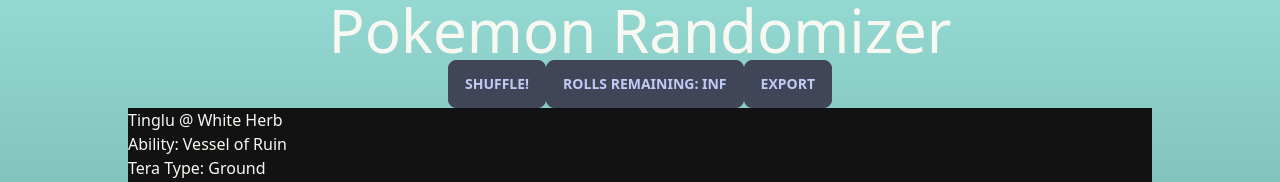
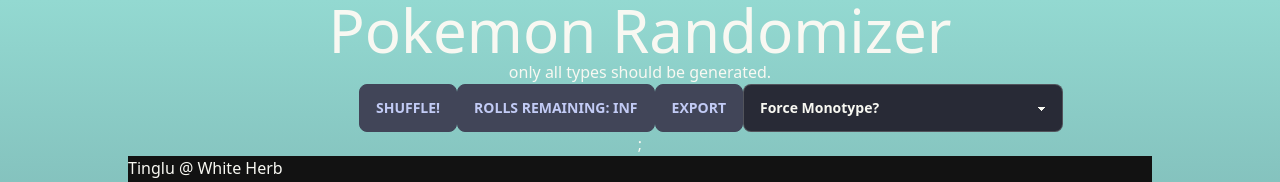
Before and after one commit to manski117/pokemon-team-randomizer, a Next.js app: page / in a window 1280 px wide. Shown: the top 182 px of the page. Built offline with nearby package versions, Linux system fonts and the light colour scheme.

Commit message:
Add monotype functionality

```diff
--- a/src/pages/index.tsx
+++ b/src/pages/index.tsx
@@ -7,6 +7,7 @@
 import { getRandomPokemon } from "./api/functions/random";
 //import data
 import { RandomSetsSV } from "./api/data/randomSetsSV";
+import { Pokedex } from "./api/data/pokedex";
 //interfaces
 import {
   BattlePokemon,
@@ -56,6 +57,7 @@
   );
   const [rollsLeft, setRollsLeft] = React.useState(3);
   const [limitRolls, setLimitRolls] = React.useState(false);
+  const [monotype, setMonotype] = React.useState<string>('all');
 
 
   let stagedTeam = { ...team };
@@ -287,11 +289,31 @@
           pokeObj = getRandomPokemon(RandomSetsSV as any);
           //@ts-ignore
           //pokeObj will not be locked-in until all these conditions are met
-        } while (teamArr.includes(pokeObj.species) || itemArr.includes(pokeObj.item));
+        } while (teamArr.includes(pokeObj.species) || itemArr.includes(pokeObj.item) || !(checkType(Pokedex, pokeObj.species, monotype)));
       }
       //return the BattlePokemonObject, then it will be parsed by the teamSoFar lines
       return pokeObj;
     }
+
+
+    function checkType(dex: any, species: string, type: string){
+      //returns boolean
+      //true says proceed
+      //false will force re-roll
+      if (type === 'all'){
+        return true;
+      }
+      let specName = species.toLowerCase();
+      let speciesTypeArr: string[] = dex[specName]?.types;
+      console.log(speciesTypeArr, type, species, dex[specName]);
+      if (speciesTypeArr.includes(type)){
+        return true;
+      } else{
+        return false;
+      }
+    }
+
+
 
 
 
@@ -426,6 +448,16 @@
     return exportTxt;
   }
 
+  //@ts-ignore
+  function updateMonotypeState(event){
+    if (event.target.value === "ALL TYPES"){
+      setMonotype('all');
+    }else{
+      setMonotype(event.target.value);
+    }
+
+  };
+
   return (
     <>
       <Head>
@@ -440,6 +472,7 @@
         <h1 className="text-sm sm:text-lg md:text-2xl lg:text-4xl xl:text-6xl">
           Pokemon Randomizer
         </h1>
+        <h2>{(monotype === 'all') ? `only ${monotype} types should be generated.` : "All types will be generated!"}</h2>
         <nav id="functionality-buttons" className="flex">
           <button
             className="btn"
@@ -448,13 +481,36 @@
           >
             Shuffle!
           </button>
-          <button className="btn"  onClick={toggleLimitRolls}>
-            {limitRolls ? `Rolls Remaining: ${rollsLeft}`: "Rolls Remaining: INF"}
+          <button className="btn" onClick={toggleLimitRolls}>
+            {limitRolls ? `Rolls Remaining: ${rollsLeft}` : "Rolls Remaining: INF"}
           </button>
           <button className="btn" onClick={exportData}>
             Export
           </button>
-        </nav>
+          <select className="select select-bordered w-full max-w-xs" onChange={updateMonotypeState}>
+            <option disabled selected>
+              Force Monotype?
+            </option>
+            <option>ALL TYPES</option>
+            <option>Bug</option>
+            <option>Dark</option>
+            <option>Dragon</option>
+            <option>Electric</option>
+            <option>Fairy</option>
+            <option>Fighting</option>
+            <option>Fire</option>
+            <option>Flying</option>
+            <option>Ghost</option>
+            <option>Grass</option>
+            <option>Ground</option>
+            <option>Ice</option>
+            <option>Poison</option>
+            <option>Psychic</option>
+            <option>Rock</option>
+            <option>Steel</option>
+            <option>Water</option>
+          </select>
+        </nav>;
         <div id="todo-this-will-eventually-go-in-modal" className="w-4/5">
           <textarea
             name="export"
```
Also changed, not shown: 1 other file (tests, documents, lock files or other folders).
